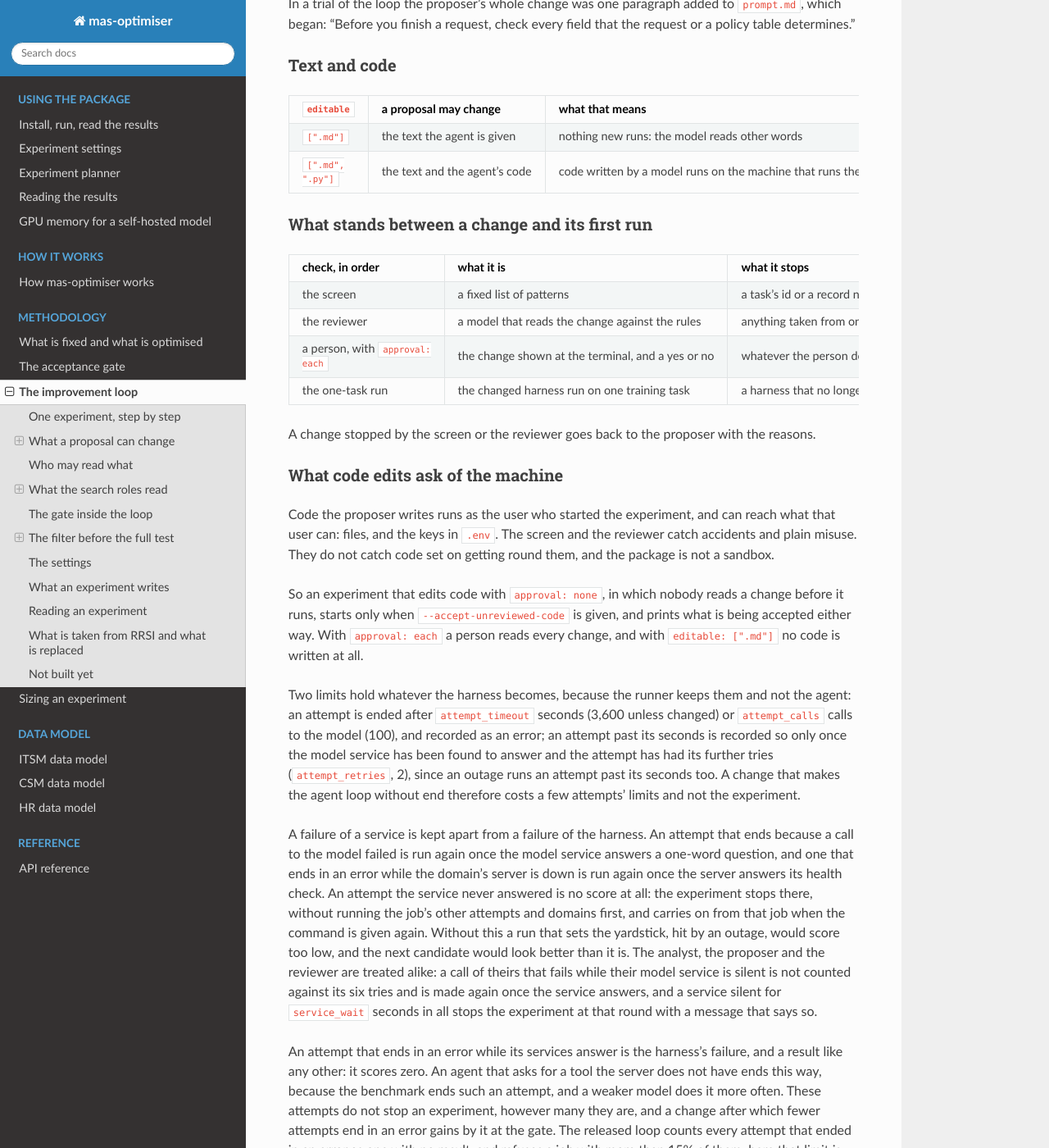
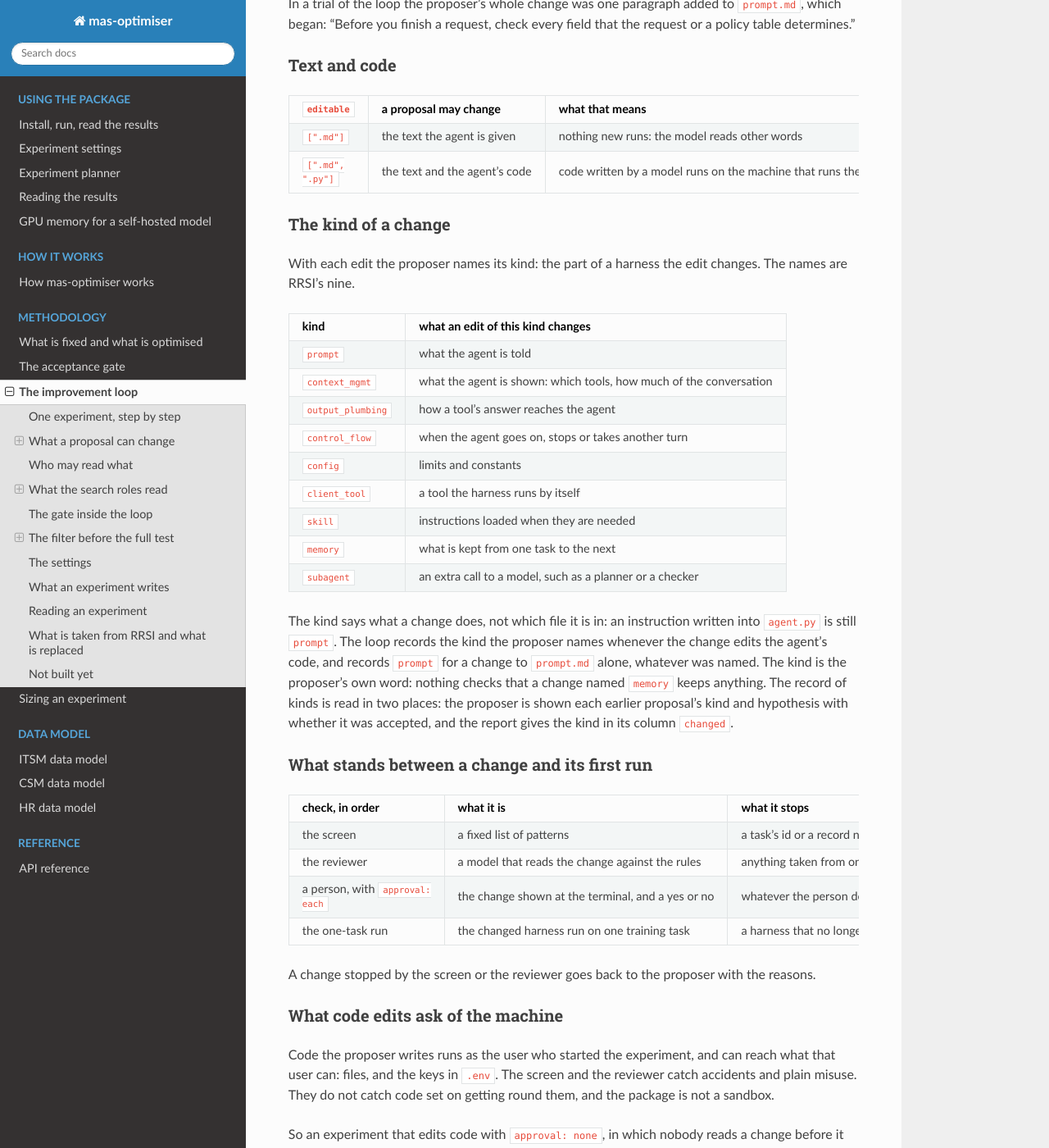
Before and after one commit to muck-or-mack/mas-optimiser, a Sphinx documentation site: the page built from docs/methodology/improvement-loop.md, in a window 1280 px wide and 1400 px high, scrolled down 1511 px. Shown: the whole window at 82% size. Built offline with Sphinx 7.4.7 and the Read the Docs theme 3.1.0, drawn with Linux system fonts in a browser that asks for light colours; some of the changed text lies outside the part shown.

Commit message:
record the kind of a change as the proposer declared it

```diff
--- a/docs/methodology/improvement-loop.md
+++ b/docs/methodology/improvement-loop.md
@@ -76,6 +76,32 @@ that the request or a policy table determines."
 |------------------|-------------------------------|-----------------------------------------------------------------|
 | `[".md"]`        | the text the agent is given   | nothing new runs: the model reads other words                   |
 | `[".md", ".py"]` | the text and the agent's code | code written by a model runs on the machine that runs the tasks |
+
+### The kind of a change
+
+With each edit the proposer names its kind: the part of a harness the edit
+changes. The names are RRSI's nine.
+
+| kind              | what an edit of this kind changes                                  |
+|-------------------|--------------------------------------------------------------------|
+| `prompt`          | what the agent is told                                             |
+| `context_mgmt`    | what the agent is shown: which tools, how much of the conversation |
+| `output_plumbing` | how a tool's answer reaches the agent                              |
+| `control_flow`    | when the agent goes on, stops or takes another turn                |
+| `config`          | limits and constants                                               |
+| `client_tool`     | a tool the harness runs by itself                                  |
+| `skill`           | instructions loaded when they are needed                           |
+| `memory`          | what is kept from one task to the next                             |
+| `subagent`        | an extra call to a model, such as a planner or a checker           |
+
+The kind says what a change does, not which file it is in: an instruction
+written into `agent.py` is still `prompt`. The loop records the kind the
+proposer names whenever the change edits the agent's code, and records
+`prompt` for a change to `prompt.md` alone, whatever was named. The kind is
+the proposer's own word: nothing checks that a change named `memory` keeps
+anything. The record of kinds is read in two places: the proposer is shown
+each earlier proposal's kind and hypothesis with whether it was accepted,
+and the report gives the kind in its column `changed`.
 
 ### What stands between a change and its first run
 
@@ -393,14 +419,14 @@ mas-optimiser report evolutions/<experiment>/<split>
 reads what an experiment wrote, finished or still going, and writes a
 `report/` folder inside it. Nothing is run and nothing is measured again.
 
-| file                 | what it holds                                                                                                                                                                             |
-|----------------------|-------------------------------------------------------------------------------------------------------------------------------------------------------------------------------------------|
-| `report.md`          | the tables below and the figure, as a page to read                                                                                                                                        |
-| `harnesses.csv`      | each harness the experiment kept, the starting one first: its validation and test scores, what an attempt at a test task used, and its gain on the test tasks over the starting harness |
-| `rounds.csv`         | each candidate: the proposer's hypothesis, the files and lines its change edited, where it ended (review, one-task trial, filter or gate), and the filter's and the gate's numbers        |
-| `errors.csv`         | each job with attempts that ended in an error, which are scored zero: its attempts, those in error, and how many ran past their seconds or their calls                                    |
-| `parts.csv`          | the runs, tokens, dollars and hours of each part of the experiment, the agent's and the search roles'                                                                                    |
-| `figures/scores.png` | the current harness's score after each round, on the validation tasks and, once the test step has run, on the test tasks; also as PDF, with its numbers in `scores.csv`                  |
+| file                 | what it holds                                                                                                                                                                                              |
+|----------------------|------------------------------------------------------------------------------------------------------------------------------------------------------------------------------------------------------------|
+| `report.md`          | the tables below and the figure, as a page to read                                                                                                                                                         |
+| `harnesses.csv`      | each harness the experiment kept, the starting one first: its validation and test scores, what an attempt at a test task used, and its gain on the test tasks over the starting harness                    |
+| `rounds.csv`         | each candidate: the kind of its change, the proposer's hypothesis, the files and lines its change edited, where it ended (review, one-task trial, filter or gate), and the filter's and the gate's numbers |
+| `errors.csv`         | each job with attempts that ended in an error, which are scored zero: its attempts, those in error, and how many ran past their seconds or their calls                                                     |
+| `parts.csv`          | the runs, tokens, dollars and hours of each part of the experiment, the agent's and the search roles'                                                                                                      |
+| `figures/scores.png` | the current harness's score after each round, on the validation tasks and, once the test step has run, on the test tasks; also as PDF, with its numbers in `scores.csv`                                    |
 
 `errors.csv` is the table to read before a figure is quoted. An attempt
 that ends in an error is scored zero, and a job is run again only when more
@@ -422,17 +448,18 @@ times added up, not time on the clock.
 The loop is built on the released code of RRSI (Xia et al.,
 arXiv:2609.24972; Apache License 2.0), kept unchanged in `vendor/rrsi`.
 
-| part                                                           | whose                                   |
-|----------------------------------------------------------------|-----------------------------------------|
-| the analysis of traces, the proposer, the review of a proposal | RRSI's, as released                     |
-| the record of proposals, a git checkout per candidate          | RRSI's, as released                     |
-| what a benchmark must provide (its `Domain` interface)         | RRSI's; `domain.EnterpriseOps` fills it |
-| the round and the baseline                                     | this package's (`evolve.loop`)          |
-| the pick of the training traces the roles may read             | this package's (`evolve.loop`)          |
-| the scoring of a candidate                                     | this package's when there is a filter   |
-| the rule that keeps a change                                   | this package's: the gate                |
-| the model call of the search roles                             | this package's (`evolve.models`)        |
-| what the search roles are told about the benchmark             | this package's (`prompts`)              |
+| part                                                           | whose                                             |
+|----------------------------------------------------------------|---------------------------------------------------|
+| the analysis of traces, the proposer, the review of a proposal | RRSI's, as released                               |
+| the record of proposals, a git checkout per candidate          | RRSI's, as released                               |
+| what a benchmark must provide (its `Domain` interface)         | RRSI's; `domain.EnterpriseOps` fills it           |
+| the nine kinds of change and the rule that records one         | RRSI's; `domain.EnterpriseOps` gives its patterns |
+| the round and the baseline                                     | this package's (`evolve.loop`)                    |
+| the pick of the training traces the roles may read             | this package's (`evolve.loop`)                    |
+| the scoring of a candidate                                     | this package's when there is a filter             |
+| the rule that keeps a change                                   | this package's: the gate                          |
+| the model call of the search roles                             | this package's (`evolve.models`)                  |
+| what the search roles are told about the benchmark             | this package's (`prompts`)                        |
 
 The round is replaced because RRSI reads its traces and judges its
 candidates on one and the same set of tasks, and controls the resulting
```
Also changed, not shown: 2 other files.
